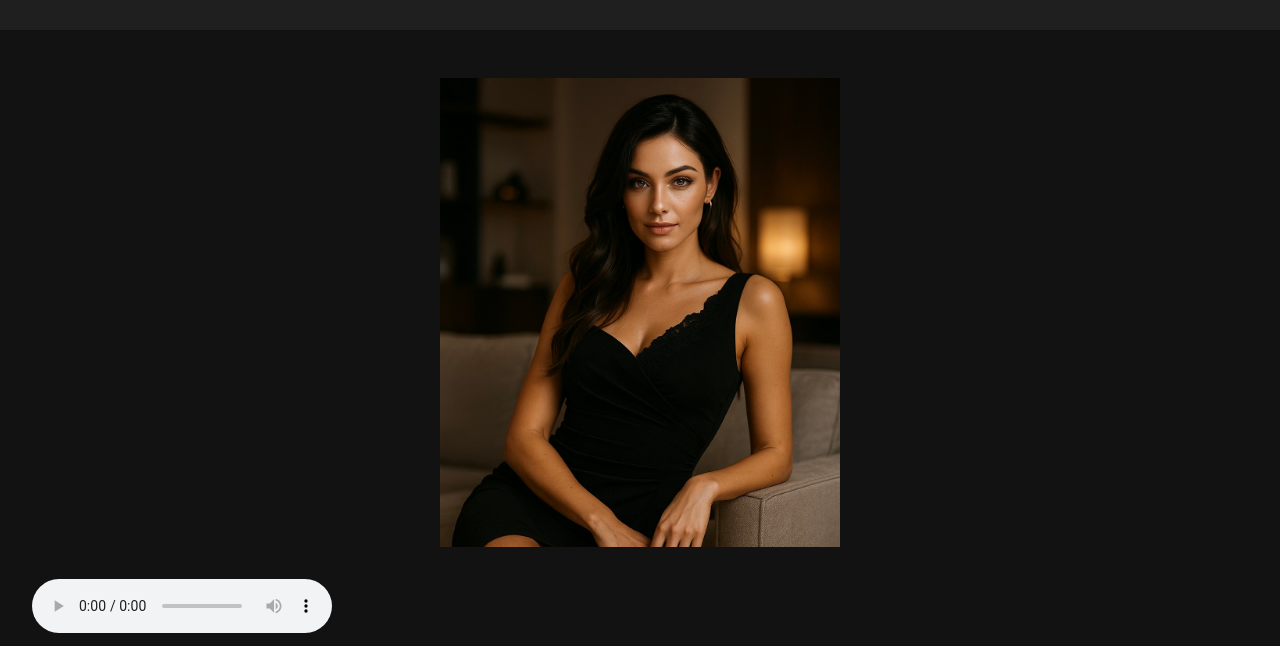
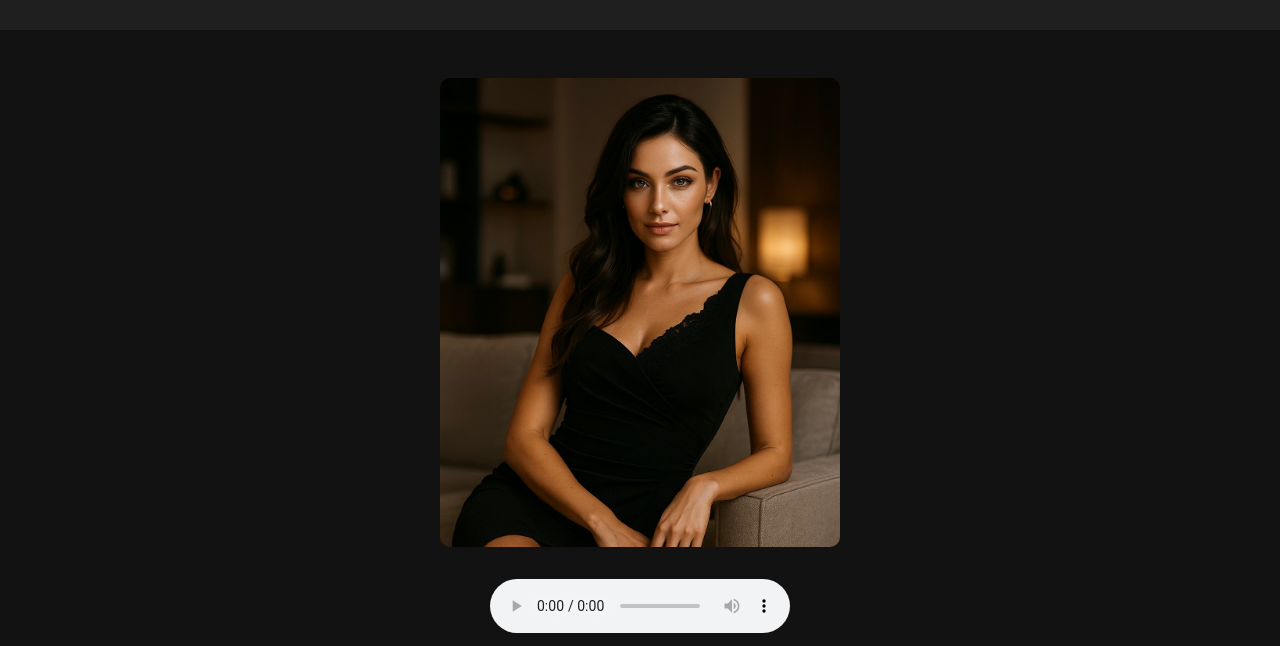
Before and after one commit to crthoen/velvavoice, a plain HTML site: page ava.html in a window 1280 px wide. Shown: the part 132-778 px from the top of the page. Drawn offline with Linux system fonts and the light colour scheme; files whose address does not match are found by name.

Commit message:
Update style.css

```diff
--- a/style.css
+++ b/style.css
@@ -33,20 +33,29 @@ footer {
 audio {
     margin-top: 1rem;
 }
-/* Constrain portrait teasers on homepage */
-.girl-photo {
-width: 100%;
-max-width: 300px; /* adjust this to taste */
-height: auto;
-display: block;
-margin: 0.5rem auto; /* center and add vertical spacing */
+/* Ensure .girl and .profile containers center their content */
+.girl, .profile {
+display: flex;
+flex-direction: column;
+align-items: center;
 }
 
-/* Constrain full profile images */
+/* Constrain and center teaser portraits */
+.girl-photo {
+width: 100% !important;
+max-width: 300px !important;
+height: auto !important;
+object-fit: cover;
+margin: 0.5rem 0 !important;
+border-radius: 10px;
+}
+
+/* Constrain and center full profile portraits */
 .profile-photo {
-width: 100%;
-max-width: 400px; /* profile pages can be a bit larger */
-height: auto;
-display: block;
-margin: 1rem auto;
+width: 100% !important;
+max-width: 400px !important;
+height: auto !important;
+object-fit: cover;
+margin: 1rem 0 !important;
+border-radius: 10px;
 }
```
